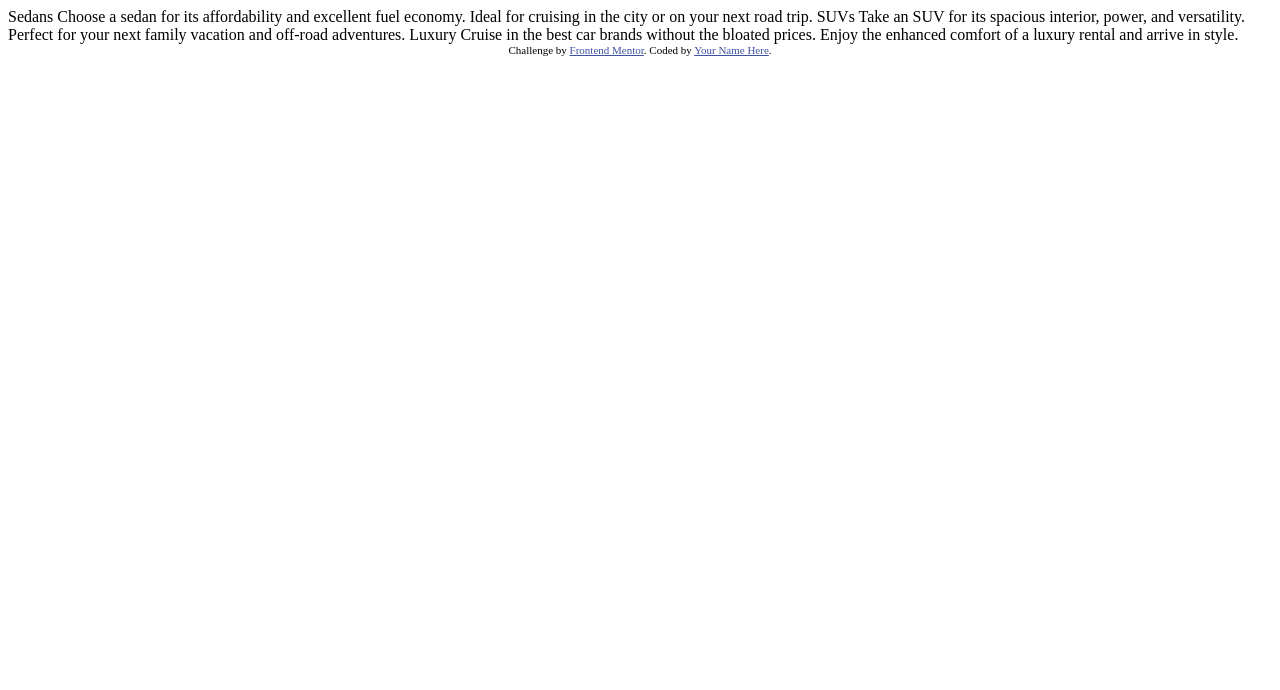
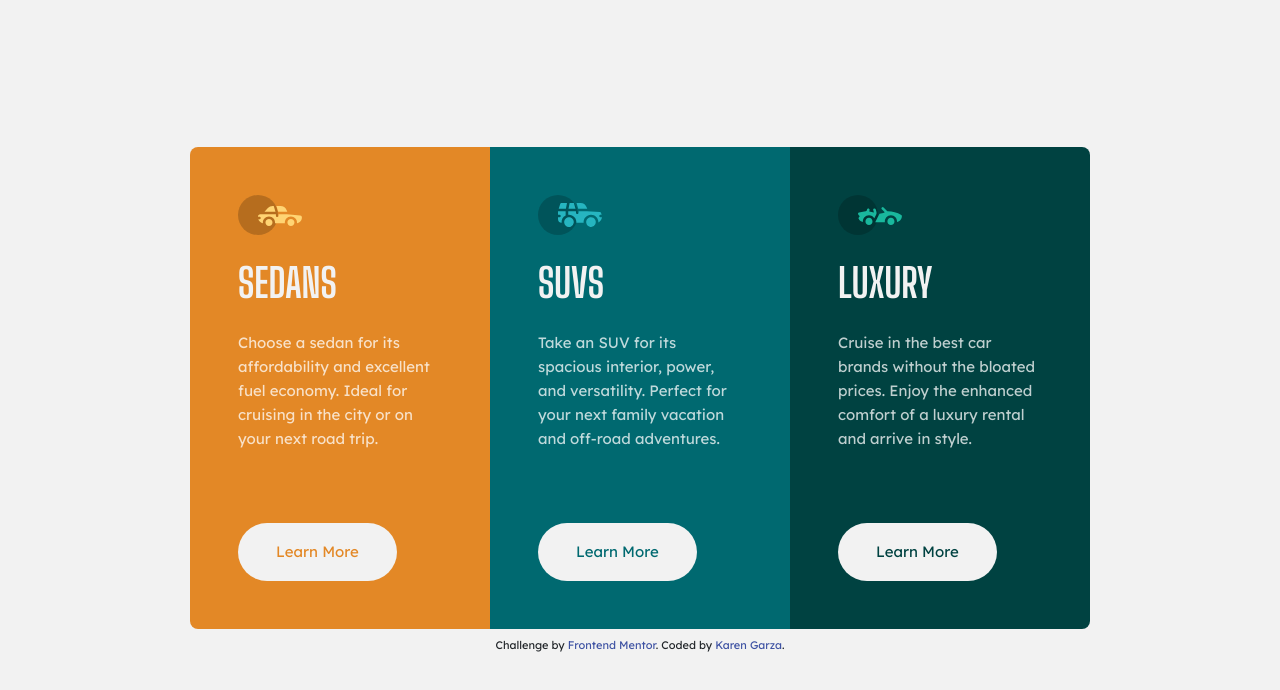
Before and after one commit to KarenNR/3-column-preview-card-component, a plain HTML site: page index.html in a window 1280 px wide. Drawn offline with nearby package versions, Linux system fonts and the light colour scheme.

Commit message:
Completed exercise

```diff
--- a/index.html
+++ b/index.html
@@ -1,36 +1,95 @@
 <!DOCTYPE html>
 <html lang="en">
+
 <head>
   <meta charset="UTF-8">
-  <meta name="viewport" content="width=device-width, initial-scale=1.0"> <!-- displays site properly based on user's device -->
+  <meta name="viewport" content="width=device-width, initial-scale=1.0">
+  <!-- displays site properly based on user's device -->
 
   <link rel="icon" type="image/png" sizes="32x32" href="./images/favicon-32x32.png">
 
   <title>Frontend Mentor | 3-column preview card component</title>
 
-  <!-- Feel free to remove these styles or customise in your own stylesheet 👍 -->
   <style>
-    .attribution { font-size: 11px; text-align: center; }
-    .attribution a { color: hsl(228, 45%, 44%); }
+    .attribution {
+      font-size: 11px;
+      text-align: center;
+    }
+
+    .attribution a {
+      color: hsl(228, 45%, 44%);
+    }
   </style>
+
+  <link rel="stylesheet" href="./styles.css">
+
+  <!-- Bootstrap -->
+  <link rel="stylesheet" href="https://cdn.jsdelivr.net/npm/bootstrap@4.3.1/dist/css/bootstrap.min.css"
+    integrity="sha384-ggOyR0iXCbMQv3Xipma34MD+dH/1fQ784/j6cY/iJTQUOhcWr7x9JvoRxT2MZw1T" crossorigin="anonymous">
+  <script src="https://code.jquery.com/jquery-3.3.1.slim.min.js"
+    integrity="sha384-q8i/X+965DzO0rT7abK41JStQIAqVgRVzpbzo5smXKp4YfRvH+8abtTE1Pi6jizo"
+    crossorigin="anonymous"></script>
+  <script src="https://cdn.jsdelivr.net/npm/popper.js@1.14.7/dist/umd/popper.min.js"
+    integrity="sha384-UO2eT0CpHqdSJQ6hJty5KVphtPhzWj9WO1clHTMGa3JDZwrnQq4sF86dIHNDz0W1"
+    crossorigin="anonymous"></script>
+  <script src="https://cdn.jsdelivr.net/npm/bootstrap@4.3.1/dist/js/bootstrap.min.js"
+    integrity="sha384-JjSmVgyd0p3pXB1rRibZUAYoIIy6OrQ6VrjIEaFf/nJGzIxFDsf4x0xIM+B07jRM"
+    crossorigin="anonymous"></script>
+
+  <!-- Fonts: Lexend Deca -->
+  <link rel="preconnect" href="https://fonts.googleapis.com">
+  <link rel="preconnect" href="https://fonts.gstatic.com" crossorigin>
+  <link href="https://fonts.googleapis.com/css2?family=Big+Shoulders+Display:wght@700&family=Lexend+Deca&display=swap"
+    rel="stylesheet">
 </head>
+
 <body>
-
-  Sedans
+  <main class="container">
+    <!-- Card component -->
+    <section class="row">
+      <!-- Sedans -->
+      <article class="col-12 col-md-4 p-5" id="sedans">
+        <img src="./images/icon-sedans.svg" alt="Sedans" class="mb-4">
+        <h1 class="mb-4">Sedans</h1>
+        <p>
           Choose a sedan for its affordability and excellent fuel economy. Ideal for cruising in the city
           or on your next road trip.
-
-  SUVs
+        </p>
+        <button class="learn-btn" id="sedan-btn">
+          Learn More
+        </button>
+      </article>
+      <!-- SUVs -->
+      <article class="col-12 col-md-4 p-5" id="suvs">
+        <img src="./images/icon-suvs.svg" alt="SUVs" class="mb-4">
+        <h1 class="mb-4">SUVs</h1>
+        <p>
           Take an SUV for its spacious interior, power, and versatility. Perfect for your next family vacation
           and off-road adventures.
-
-  Luxury
+        </p>
+        <button class="learn-btn" id="suvs-btn">
+          Learn More
+        </button>
+      </article>
+      <!-- Luxury -->
+      <article class="col-12 col-md-4 p-5" id="luxury">
+        <img src="./images/icon-luxury.svg" alt="Luxury" class="mb-4">
+        <h1 class="mb-4">Luxury</h1>
+        <p>
           Cruise in the best car brands without the bloated prices. Enjoy the enhanced comfort of a luxury
           rental and arrive in style.
+        </p>
+        <button class="learn-btn" id="luxury-btn">
+          Learn More
+        </button>
+      </article>
+    </section>
+    <!-- Attributions -->
+    <section class="attribution pt-2">
+      Challenge by <a href="https://www.frontendmentor.io?ref=challenge" target="_blank">Frontend Mentor</a>.
+      Coded by <a href="https://github.com/KarenNR" target="_blank">Karen Garza</a>.
+    </section>
+  </main>
+</body>
 
-  <div class="attribution">
-    Challenge by <a href="https://www.frontendmentor.io?ref=challenge" target="_blank">Frontend Mentor</a>.
-    Coded by <a href="#">Your Name Here</a>.
-  </div>
-</body>
 </html>
--- /dev/null
+++ b/styles.css
@@ -0,0 +1,85 @@
+body {
+    min-height: 100vh;
+    background-color: hsl(0, 0%, 95%) !important;
+    display: flex;
+    flex-direction: column;
+    align-items: center;
+    justify-content: center;
+    font-family: "Lexend Deca", sans-serif !important;
+    font-size: 15px !important;
+}
+
+main {
+    max-width: 900px !important;
+}
+
+#sedans {
+    background-color: hsl(31, 77%, 52%);
+    border-radius: 8px 0 0 8px;
+}
+
+#suvs {
+    background-color: hsl(184, 100%, 22%);
+}
+
+#luxury {
+    background-color: hsl(179, 100%, 13%);
+    border-radius: 0 8px 8px 0;
+}
+
+h1 {
+    font-family: "Big Shoulders Display", sans-serif !important;
+    text-transform: uppercase;
+    color: hsl(0, 0%, 95%);
+}
+
+p {
+    color: hsla(0, 0%, 100%, 0.75);
+    line-height: 1.5rem;
+}
+
+.learn-btn {
+    border: 3px solid transparent;;
+    border-radius: 30px;
+    padding: 15px 35px;
+    margin-top: 3.5rem;
+    background-color: hsl(0, 0%, 95%);
+}
+
+.learn-btn:hover {
+    border: 3px solid hsl(0, 0%, 95%);
+    background-color: transparent;
+    color: hsl(0, 0%, 95%) !important;
+}
+
+#sedan-btn {
+    color: hsl(31, 77%, 52%);
+}
+
+#suvs-btn {
+    color: hsl(184, 100%, 22%);
+}
+
+#luxury-btn {
+    color: hsl(179, 100%, 13%);
+}
+
+/* MOBILE STYLES */
+
+@media (max-width: 767.98px) {
+    body {
+        padding: 10px;
+    }
+
+    .learn-btn {
+        margin-top: 1rem;
+    }
+
+    #sedans {
+        border-radius: 8px 8px 0 0;
+    }
+
+    #luxury {
+        border-radius: 0 0 8px 8px;
+    }
+}
```
Lines whose indentation alone changed are shown as unchanged.
